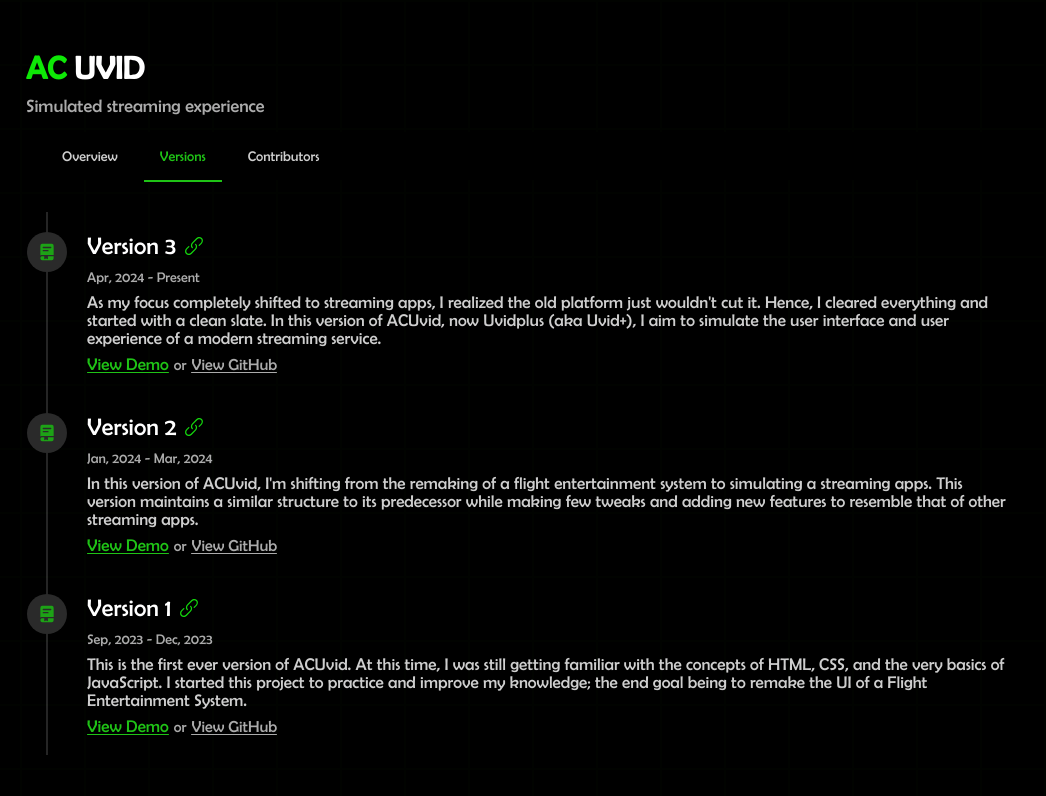
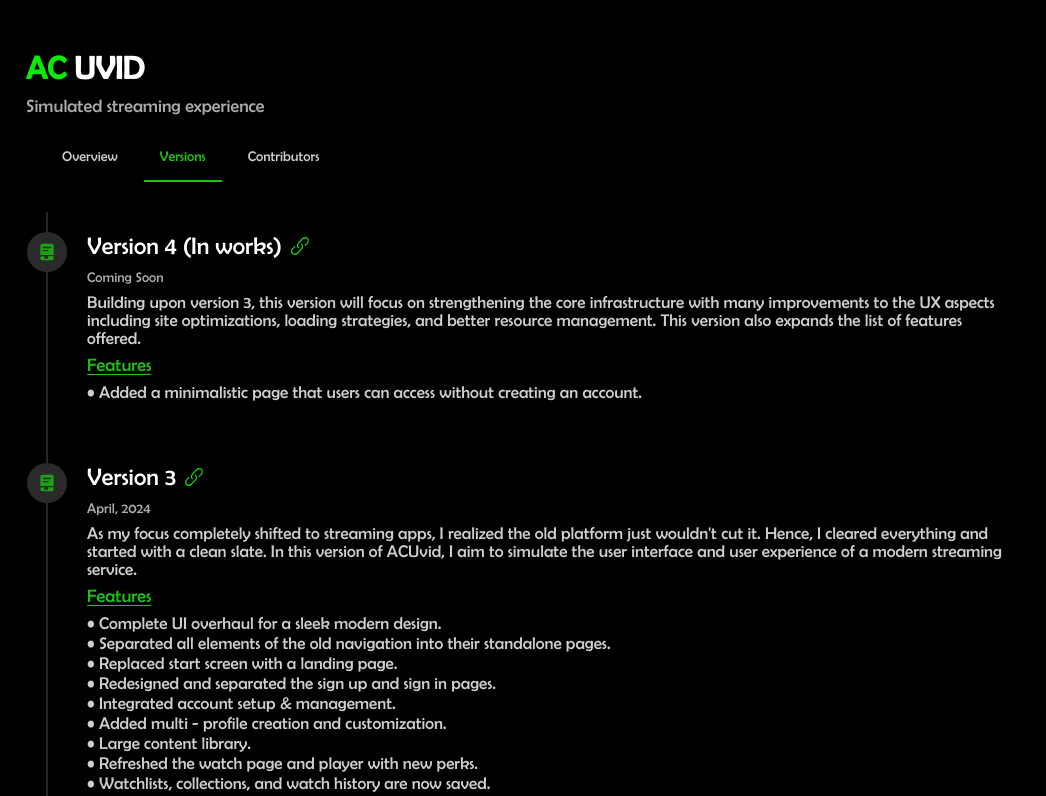
Before and after one commit to ACBennny/ACUvid, a plain HTML site: page index.html in a window 1280 px wide. Both pictures are taken after a click on the button "Versions". Shown: the top 796 px of the page, 234-1280 px from the left. Drawn offline with Linux system fonts and the light colour scheme.

Commit message:
Updates (Custom Domains & Design changes)
- Added custom domain redirect.
- Added features of each version on the site (no need to go to GitHub just to view key features).
- Updated pfp.

```diff
--- a/script.js
+++ b/script.js
@@ -75,7 +75,6 @@
             </div>
     `;
 
-
     const abt_text =
     `
         Hi, thanks for stopping by.
@@ -88,8 +87,8 @@
         the end goal originally being to remake the UI of a flight entertainment system.
         As time went on, I shifted my focus from flight entertainment systems to streaming services.
         <br><br>
-        You can view the most recent version
-        <button onclick="window.open('/?v=latest')" class="app-desc-txt-lnk" title="View the latest version of ACUvid">here</button>
+        You can
+        <button onclick="window.open('/?v=latest')" class="app-desc-txt-lnk" title="View the latest version of ACUvid">view the most recent version here</button>
         or check the "Versions" tab above to see other versions.
         <br><br>
         Star this project on GitHub by clicking
@@ -242,27 +241,20 @@
         `,
     ];
 
-    const g_links =
-    [
-        `https://github.com/ACBennny/ACUvid`,
-        `https://github.com/ACBennny/ACUvid-v1#features`,
-        `https://github.com/ACBennny/ACUvid-v2#features`,
-        `https://github.com/ACBennny/Uvidplus#features`,
-    ];
-
     const v_links =
     [
         `https://github.com/search?q=owner%3AACBennny+acuvid&type=repositories`,
         `https://acuvid-v1.netlify.app`,
         `https://acuvid-v2.netlify.app`,
-        `https://uvidplus.netlify.app`,
+        `https://acuvid-v3.netlify.app`,
+        `https://uvid-lite.netlify.app`,
     ];
 
     const version_shrt =
     [
         {
             shrt_name: ` Version 1`,
-            shrt_prd: `Sep, 2023 - Dec, 2023`,
+            shrt_prd: `September, 2023`,
             shrt_desc:
             `
                 This is the first ever version of ACUvid. At this time,
@@ -271,29 +263,88 @@
                 and improve my knowledge; the end goal being to remake the UI of a
                 Flight Entertainment System.
             `,
+            shrt_ftrs:
+            [
+                "A start screen with options to select preferred genre.",
+                "Added a static sign up/sign in page.",
+                "A simple homepage with direct navigation to collective hubs for various content (i.e. movies, tv shows, documentaries, etc.).",
+                "Navigation bar containing app's name, slogan, and a collapsible menu.",
+                "A static search bar with search suggestions.",
+                "Settings tab with several customization options.",
+                "Profile tab with customization options.",
+                "Premium tab displaying offers for premium membership.",
+                "My Shows tab to view watchlist, playlists, etc.",
+                "Customer Support tab with custom designed form fields.",
+            ]
         },
         {
             shrt_name: `Version 2`,
-            shrt_prd: `Jan, 2024 - Mar, 2024`,
+            shrt_prd: `January, 2024`,
             shrt_desc:
             `
                 In this version of ACUvid, I'm shifting from the remaking of a
-                flight entertainment system to simulating a streaming apps.
+                flight entertainment system to simulating streaming apps.
                 This version maintains a similar structure to its predecessor while making
                 few tweaks and adding new features to resemble that of other streaming apps.
             `,
+            shrt_ftrs:
+            [
+                "Switched font family from 'Berlin Sans FB' to 'Zen Dots'.",
+                "Tweaked the sign up/in page to reduce spacing issues.",
+                "Added a quick summary/preview for each hub before opening.",
+                "Removed the 'Latest' and 'Upcoming' category from homepage.",
+                "Moved all navigation tabs including profiles and settings into a single page for quick navigation.",
+                "Redesigned the search tab and added basic search functionality.",
+                "Added details for the Premium tab.",
+                "Added a contact tab.",
+                "Implemented a structure for the show hubs.",
+                "Renamed 'Customer Support' to 'Help center'.",
+                "Replaced the custom form field in the Help Center with the default text area as the former was overly complex.",
+                "Added a catalog page to view all shows.",
+                "Added page for displaying a show's details.",
+                "Added a watch page with a custom designed player.",
+            ]
         },
         {
             shrt_name: `Version 3`,
-            shrt_prd: `Apr, 2024 - Present`,
+            shrt_prd: `April, 2024`,
             shrt_desc:
             `
                 As my focus completely shifted to streaming apps,
                 I realized the old platform just wouldn't cut it.
                 Hence, I cleared everything and started with a clean slate.
-                In this version of ACUvid, now Uvidplus (aka Uvid+), I aim to
+                In this version of ACUvid, I aim to
                 simulate the user interface and user experience of a modern streaming service.
             `,
+            shrt_ftrs:
+            [
+                "Complete UI overhaul for a sleek modern design.",
+                "Separated all elements of the old navigation into their standalone pages.",
+                "Replaced start screen with a landing page.",
+                "Redesigned and separated the sign up and sign in pages.",
+                "Integrated account setup & management.",
+                "Added multi - profile creation and customization.",
+                "Large content library.",
+                "Refreshed the watch page and player with new perks.",
+                "Watchlists, collections, and watch history are now saved.",
+                "Dedicated help center page with virtual assistant.",
+                "Working feedback form to submit requests, reports, suggestions, etc.",
+                "Schedule page to view releasing shows.",
+            ]
+        },
+        {
+            shrt_name: `Version 4 (In works)`,
+            shrt_prd: `Coming Soon`,
+            shrt_desc:
+            `
+                Building upon version 3, this version will focus on strengthening the core infrastructure
+                with many improvements to the UX aspects including site optimizations, loading strategies,
+                and better resource management. This version also expands the list of features offered.
+            `,
+            shrt_ftrs:
+            [
+                "Added a minimalistic page that users can access without creating an account.",
+            ]
         },
     ];
 
@@ -301,7 +352,7 @@
     [
         {
             ctnb_name: `ACBennny (Owner)`,
-            ctnb_pfp: `/images/pfp-1.jpg`,
+            ctnb_pfp: `/images/pfp.jpg`,
             ctnb_link_prsnl: `https://acbennny.netlify.app`,
             ctnb_link_github: `https://github.com/ACBennny`,
         },
@@ -335,20 +386,6 @@
                 {
                     // Open the latest version
                     window.open(v_links.at(-1), '_self');
-                }
-            }
-            else
-            {
-                param = params.get("g");
-                let gNum = Number(param);
-
-                if((gNum != NaN) && (gNum < g_links.length))
-                {
-                    window.open(g_links[gNum], '_self');
-                }
-                else
-                {
-                    goApp();
                 }
             }
         }
@@ -467,10 +504,12 @@
                     const {
                         shrt_name,
                         shrt_prd,
-                        shrt_desc
+                        shrt_desc,
+                        shrt_ftrs
                     } = version_shrt[v];
 
-                    versions.innerHTML += `
+                    versions.innerHTML +=
+                    `
                         <div class="app-vrsn-bdr">
                             <div class="app-vrsn-box">
                                 <div class="app-vrsn-icon-bdr">
@@ -484,19 +523,19 @@
                                 <div class="app-vrsn-det-bdr">
                                     <div class="app-vrsn-det-box">
                                         <div class="app-vrsn-hdr-bdr">
-                                            <div class="app-vrsn-hdr-box">
+                                            <button type="button" onclick="window.open('/?v=${v+1}')" class="app-vrsn-hdr-box">
                                                 <div class="app-vrsn-ttl-box">
                                                     <span class="app-vrsn-ttl-txt">${shrt_name}</span>
                                                 </div>
-                                                <button type="button" onclick="window.open('/?v=${v+1}')" class="app-vrsn-atn-box">
+                                                <div class="app-vrsn-atn-box">
                                                     <div class="app-vrsn-atn-icon">
                                                         <svg xmlns="http://www.w3.org/2000/svg" viewBox="0 0 24 24" class="app-vrsn-atn-svg">
                                                             <path d="M15.729 3.884c1.434-1.44 3.532-1.47 4.693-.304c1.164 1.168 1.133 3.28-.303 4.72l-2.423 2.433a.75.75 0 0 0 1.062 1.059l2.424-2.433c1.911-1.919 2.151-4.982.303-6.838c-1.85-1.857-4.907-1.615-6.82.304L9.819 7.692c-1.911 1.919-2.151 4.982-.303 6.837a.75.75 0 1 0 1.063-1.058c-1.164-1.168-1.132-3.28.303-4.72z" />
                                                             <path d="M14.485 9.47a.75.75 0 0 0-1.063 1.06c1.164 1.168 1.133 3.279-.303 4.72l-4.847 4.866c-1.435 1.44-3.533 1.47-4.694.304c-1.164-1.168-1.132-3.28.303-4.72l2.424-2.433a.75.75 0 0 0-1.063-1.059l-2.424 2.433c-1.911 1.92-2.151 4.982-.303 6.838c1.85 1.858 4.907 1.615 6.82-.304l4.847-4.867c1.911-1.918 2.151-4.982.303-6.837" />
                                                         </svg>
                                                     </div>
-                                                </button>
-                                            </div>
+                                                </div>
+                                            </button>
                                         </div>
                                         <div class="app-vrsn-prd-box">
                                             <p class="app-vrsn-prd-txt">${shrt_prd}</p>
@@ -504,16 +543,9 @@
                                         <div class="app-vrsn-desc-box">
                                             <p class="app-vrsn-desc-txt">${shrt_desc}</p>
                                         </div>
-                                        <div class="app-vrsn-more-box">
-                                            <button type="button" onclick="window.open('/?v=${v+1}')" class="app-vrsn-more-btn ld" title="View live demo of version ${v+1}">
-                                                <p class="app-vrsn-more-txt">View Demo</p>
-                                            </button>
-                                            <span class="app-vrsn-more-btn">
-                                                <p class="app-vrsn-more-txt">or</p>
-                                            </span>
-                                            <button type="button" onclick="window.open('/?g=${v+1}')" class="app-vrsn-more-btn gh" title="View more details of version ${v+1}">
-                                                <p class="app-vrsn-more-txt">View GitHub</p>
-                                            </button>
+                                        <div class="app-vrsn-ftr-box">
+                                            <p class="app-vrsn-ftr-mjr">Features</p>
+                                            ${shrt_ftrs.map((ftr, f) => {return `<p class="app-vrsn-ftr-txt">• ${ftr}</p>`}).join("")}
                                         </div>
                                     </div>
                                 </div>
--- a/style.css
+++ b/style.css
@@ -94,6 +94,52 @@ body
     {
         -webkit-tap-highlight-color: #00000000;
     }
+}
+
+
+
+
+
+
+@media(hover: hover)
+{
+
+    .app-nav-btn:hover .app-nav-txt
+    {
+        color: var(--app_nav_btn_sel_clr);
+    }
+
+    .app-desc-txt-lnk:hover
+    {
+        --app_desc_txt_lnk_clr: var(--genGreenTypeBright);
+    }
+
+    .app-vrsn-hdr-box:hover .app-vrsn-ttl-txt
+    {
+        color: var(--genGreenTypeLight);
+    }
+
+    .app-vrsn-hdr-box:hover .app-vrsn-atn-box::before
+    {
+        opacity: 1;
+        visibility: visible;
+        transform: translate(0%, -50%);
+    }
+
+    .app-vrsn-hdr-box:hover .app-vrsn-atn-box::after
+    {
+        opacity: 1;
+        visibility: visible;
+        transform: translateX(0%);
+    }
+
+    .app-vrsn-hdr-box:hover .app-vrsn-atn-icon
+    {
+        margin-left: 0.5rem;
+        scale: 1.5;
+        animation: app-vrsn-atn-icon-anm 500ms linear infinite;
+    }
+
 }
 
 
@@ -641,7 +687,8 @@ img
 .app-nav-bdr .app-nav-box
 {
     width: 100%;
-    border-radius: .625rem;
+    border-bottom-left-radius: .625rem;
+    border-bottom-right-radius: .625rem;
     backdrop-filter: blur(.15rem);
     background-color: #00000099;
 }
@@ -823,7 +870,6 @@ img
     width: 100%;
     display: flex;
     flex-direction: row;
-    /* justify-content: start; */
     padding: 1.25rem 0;
 }
 
@@ -892,20 +938,24 @@ img
 .app-vrsn-hdr-bdr .app-vrsn-hdr-box
 {
     width: 100%;
+    max-width: fit-content;
     display: flex;
     flex-direction: row;
+    align-items: center;
 }
 
 .app-vrsn-hdr-box .app-vrsn-ttl-box
 {
     width: -moz-fit-content;
     width: fit-content;
+    cursor: pointer;
 }
 
 .app-vrsn-ttl-box .app-vrsn-ttl-txt
 {
     color: var(--genWhiteTypeBright);
     font-size: 1.5rem;
+    transition: all 250ms ease-in-out;
 }
 
 .app-vrsn-hdr-box .app-vrsn-atn-box
@@ -1007,41 +1057,25 @@ img
     font-size: 1.0625rem;
 }
 
-.app-vrsn-det-box .app-vrsn-more-box
+.app-vrsn-det-box .app-vrsn-ftr-box
 {
     width: 100%;
     display: flex;
-    flex-direction: row;
-    align-items: flex-end;
-    gap: 0.3125rem;
+    flex-direction: column;
+    margin-bottom: 1.25rem;
 }
 
-.app-vrsn-more-box .app-vrsn-more-btn
+.app-vrsn-ftr-box .app-vrsn-ftr-mjr
 {
+    position: relative;
     width: -moz-fit-content;
     width: fit-content;
+    color: var(--genGreenTypeLight2);
+    font-size: 1.125rem;
+    margin-bottom: 0.5rem;
 }
 
-.app-vrsn-more-btn .app-vrsn-more-txt
-{
-    position: relative;
-    color: var(--genWhiteTypeMid);
-    font-size: 0.9375rem;
-}
-
-.app-vrsn-more-btn.ld .app-vrsn-more-txt
-{
-    color: var(--genGreenTypeLight2);
-    font-size: 1.0625rem;
-}
-
-.app-vrsn-more-btn.gh .app-vrsn-more-txt
-{
-    color: var(--genWhiteTypeMid);
-    font-size: 1rem;
-}
-
-.app-vrsn-more-btn .app-vrsn-more-txt::after
+.app-vrsn-ftr-mjr::after
 {
     content: '';
     position: absolute;
@@ -1050,17 +1084,15 @@ img
     width: 100%;
     height: .0625rem;
     border-radius: .625rem;
+    background-color: var(--genGreenTypeLight2);
     transition: all 300ms ease-in-out;
 }
 
-.app-vrsn-more-btn.ld .app-vrsn-more-txt::after
+.app-vrsn-ftr-box .app-vrsn-ftr-txt
 {
-    background-color: var(--genGreenTypeLight2);
-}
-
-.app-vrsn-more-btn.gh .app-vrsn-more-txt::after
-{
-    background-color: var(--genWhiteTypeMid);
+    color: var(--genWhiteTypeMid2);
+    font-size: 1.0625rem;
+    margin-bottom: 0.125rem;
 }
 
 
@@ -1209,50 +1241,6 @@ img
 
 
 
-
-
-
-@media(hover: hover)
-{
-
-    .app-nav-btn:hover .app-nav-txt
-    {
-        color: var(--app_nav_btn_sel_clr);
-    }
-
-    .app-desc-txt-lnk:hover
-    {
-        --app_desc_txt_lnk_clr: var(--genGreenTypeBright);
-    }
-
-    .app-vrsn-atn-box:hover::before
-    {
-        opacity: 1;
-        visibility: visible;
-        transform: translate(0%, -50%);
-    }
-
-    .app-vrsn-atn-box:hover::after
-    {
-        opacity: 1;
-        visibility: visible;
-        transform: translateX(0%);
-    }
-
-    .app-vrsn-det-bdr:hover .app-vrsn-atn-icon
-    {
-        margin-left: 0.5rem;
-        scale: 1.5;
-        animation: app-vrsn-atn-icon-anm 500ms linear infinite;
-    }
-
-}
-
-
-
-
-
-
 @media only screen and (max-width: 64rem)
 {
 
```
Also changed, not shown: images/pfp-1.jpg (deleted), images/pfp.jpg (added), 1 other file.
